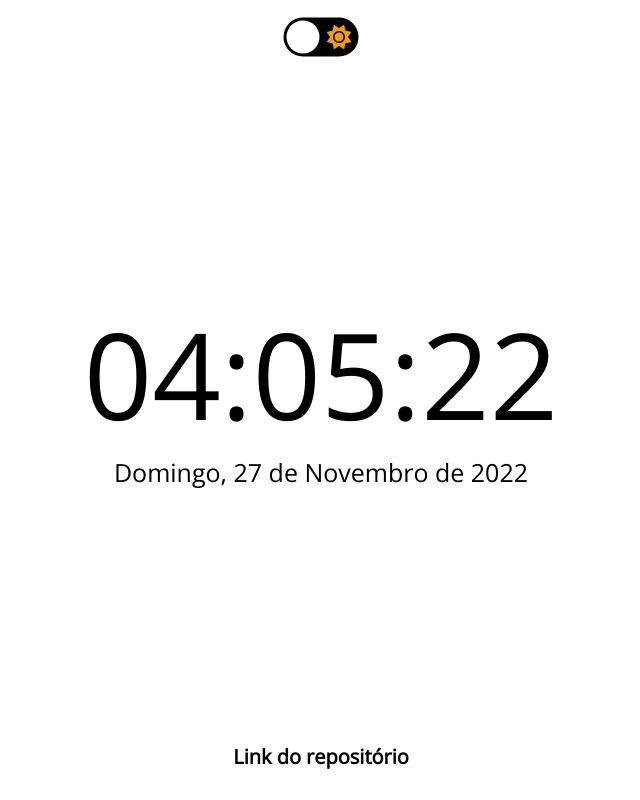
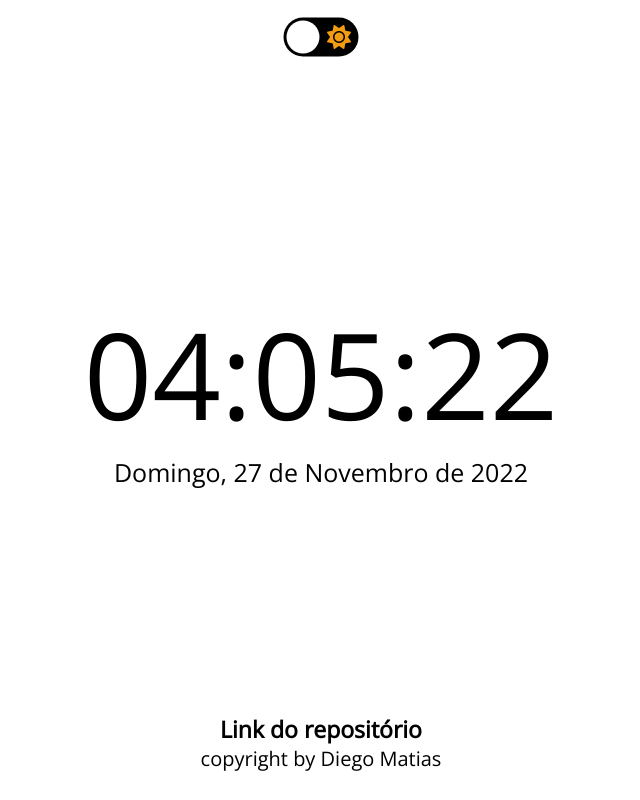
Before and after one commit to dgmatias/relogio-digital, a plain HTML site: page main/index.html in a window 1280 px wide. Shown: the whole page, without its empty margins (319-959 px from the left). Drawn offline with nearby package versions, Linux system fonts and the light colour scheme.

Commit message:
algumas alterações no css e no link

```diff
--- a/main/css/style.css
+++ b/main/css/style.css
@@ -31,15 +31,23 @@
 #link {
   display: flex;
   justify-content: center;
-  align-items: flex-end;
+  align-items: center;
+  flex-direction: column;
   height: 5vh;
+  padding-bottom: 1rem;
 }
 
 #link a {
   color: var(--color-font);
   text-decoration: none;
+  font-size: 23px;
+  font-weight: bold;
+}
+
+#link p {
+  color: var(--color-font);
+  text-decoration: none;
   font-size: 20px;
-  font-weight: bold;
 }
 
 @media (max-width: 600px) {
@@ -55,7 +63,7 @@
     font-family: 'Open Sans', sans-serif;
   }
 
-  #link a {
+  #link p, a {
     font-size: 15px;
   }
 }
--- a/main/index.html
+++ b/main/index.html
@@ -32,7 +32,8 @@
     </div>
 
     <div id="link">
-        <a href="https://github.com/dgmatias/relogioDigital" target="_blank"> Link do repositório </a>
+        <div> <a href="https://github.com/dgmatias/relogioDigital" target="_blank"> Link do repositório </a> </div>
+        <div>  <p>copyright by Diego Matias</p> </div>
     </div>
     <script src="js/time.js"></script>
     <script src="js/theme.js"></script>
```
